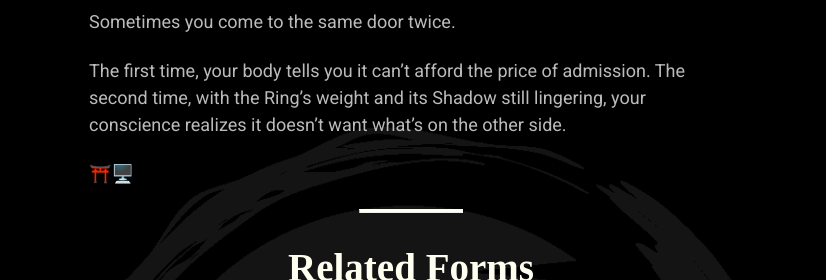
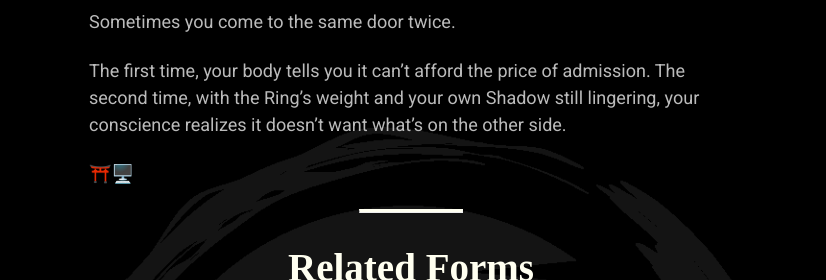
Before and after one commit to mindset-dojo/mindset-dojo.github.io, a Jekyll site: the page built from _insights/2025/kyle-ingersoll/2025-12-06-college-on-hill.md, in a window 1280 px wide and 900 px high, scrolled down 3651 px. Shown: the part 200-480 px from the top of the window, without its empty margins (229-1055 px from the left). Built offline with Jekyll 4.4.1, drawn with Linux system fonts in a browser that asks for light colours; some web fonts are replaced.

Commit message:
fix(college-on-hill): from out there to in here.

```diff
--- a/_insights/2025/kyle-ingersoll/2025-12-06-college-on-hill.md
+++ b/_insights/2025/kyle-ingersoll/2025-12-06-college-on-hill.md
@@ -110,4 +110,4 @@ He kept walking toward places that might, one day, grow into Orchards instead.
 Sometimes you come to the same door twice.
 
 The first time, your body tells you it can’t afford the price of admission.
-The second time, with the Ring’s weight and its Shadow still lingering, your conscience realizes it doesn’t want what’s on the other side.
+The second time, with the Ring’s weight and your own Shadow still lingering, your conscience realizes it doesn’t want what’s on the other side.
```
